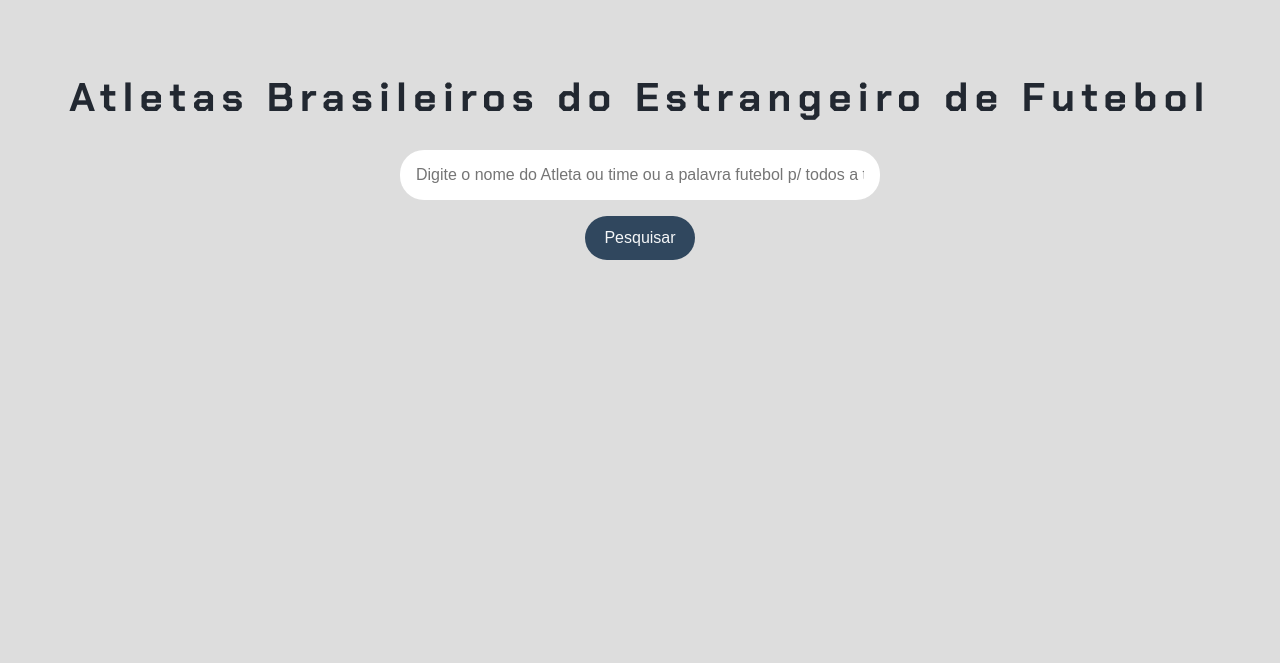
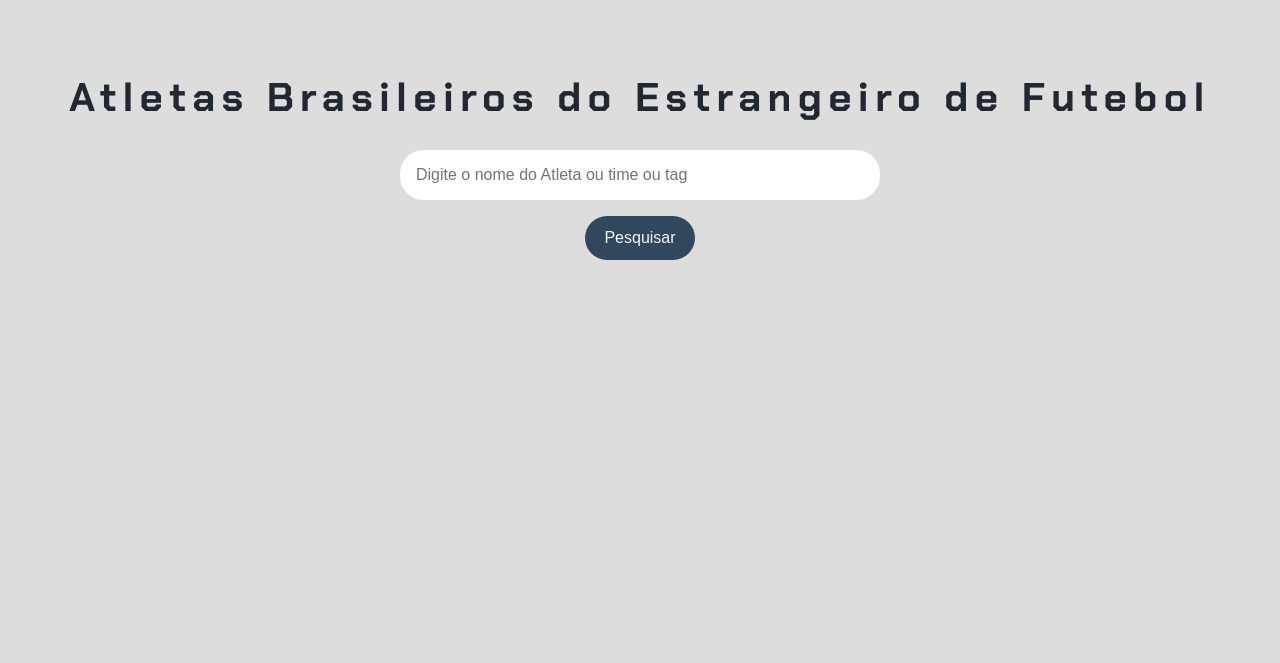
Before and after one commit to pedroaojunior/atletasfut, a plain HTML site: page index.html in a window 1280 px wide. Shown: the top 663 px of the page. Drawn offline with Linux system fonts and the light colour scheme.

Commit message:
Update index.html
nova atualização do texto do input

```diff
--- a/index.html
+++ b/index.html
@@ -12,7 +12,7 @@
     </header>
     <main>
       <section>
-       <input type="text" placeholder="Digite o nome do Atleta ou time ou a palavra futebol p/ todos a tletas" id="campo-pesquisa">
+       <input type="text" placeholder="Digite o nome do Atleta ou time ou tag" id="campo-pesquisa">
        <button onclick="pesquisar()">Pesquisar</button>
       </section>
       <section class="resultados-pesquisa" id="resultados-pesquisa">
```
